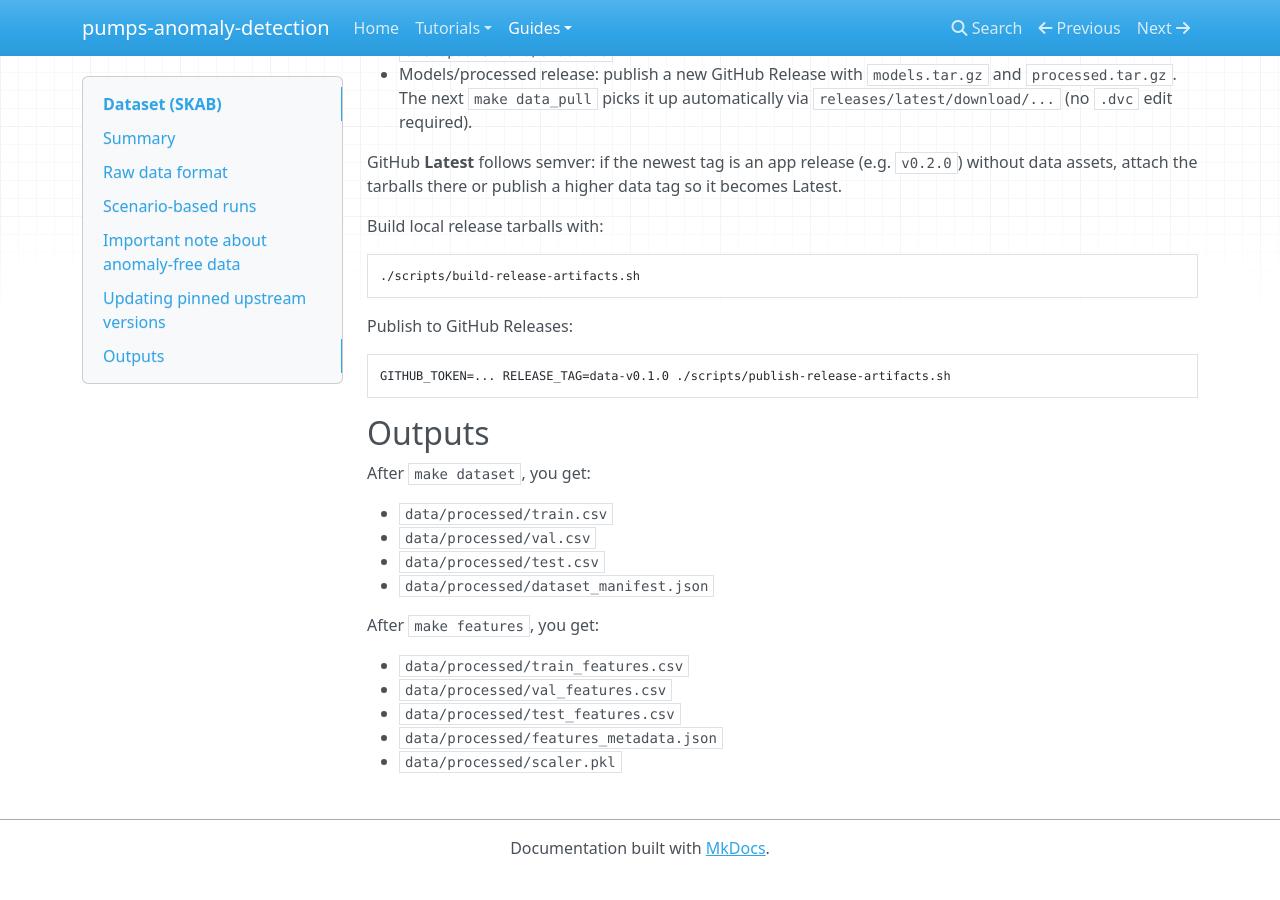
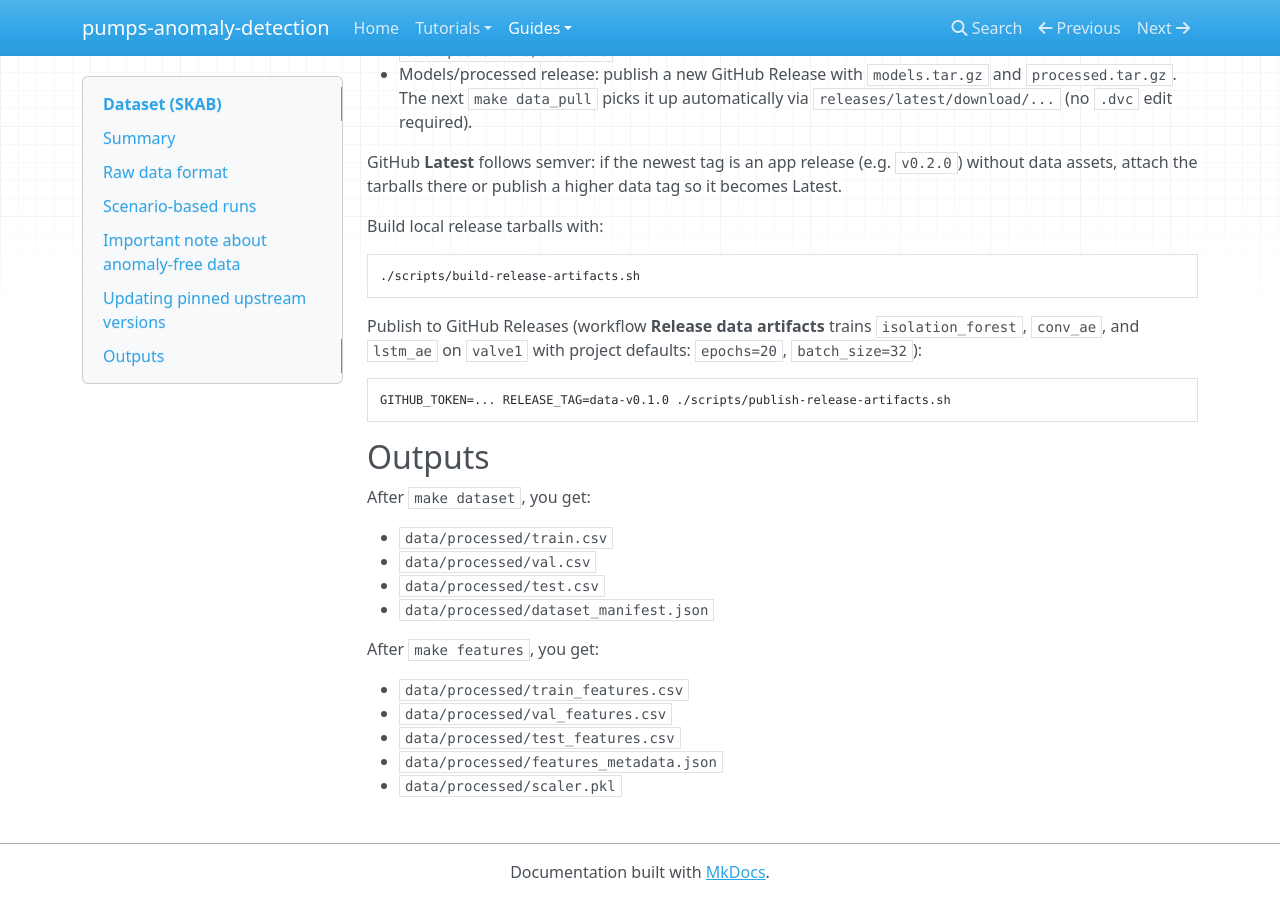
Before and after one commit to huh-itmo-y27/PARDON, an MkDocs documentation site: the page built from docs/docs/dataset-skab.md, in a window 1280 px wide and 900 px high, scrolled down 1194 px. Built offline with MkDocs 1.6.1, drawn with Linux system fonts in a browser that asks for light colours; nearby versions of some CDN libraries; before the commit the page ends 2070 px from its top, so only the background shows below that.

Commit message:
chore: update release workflow and documentation for model training on valve1
- Modified the release workflow to train the model bundle on the valve1 scenario with project defaults.
- Updated documentation to reflect the new training parameters (epochs=20, batch_size=32) for the models.
- Enhanced the release script to include details about the trained models and their configurations.

````diff
--- a/docs/docs/dataset-skab.md
+++ b/docs/docs/dataset-skab.md
@@ -70,7 +70,9 @@ Build local release tarballs with:
 ./scripts/build-release-artifacts.sh
 ```
 
-Publish to GitHub Releases:
+Publish to GitHub Releases (workflow **Release data artifacts** trains
+`isolation_forest`, `conv_ae`, and `lstm_ae` on `valve1` with project defaults:
+`epochs=20`, `batch_size=32`):
 
 ```bash
 GITHUB_TOKEN=... RELEASE_TAG=data-v0.1.0 ./scripts/publish-release-artifacts.sh
````
Also changed, not shown: 2 other files.
